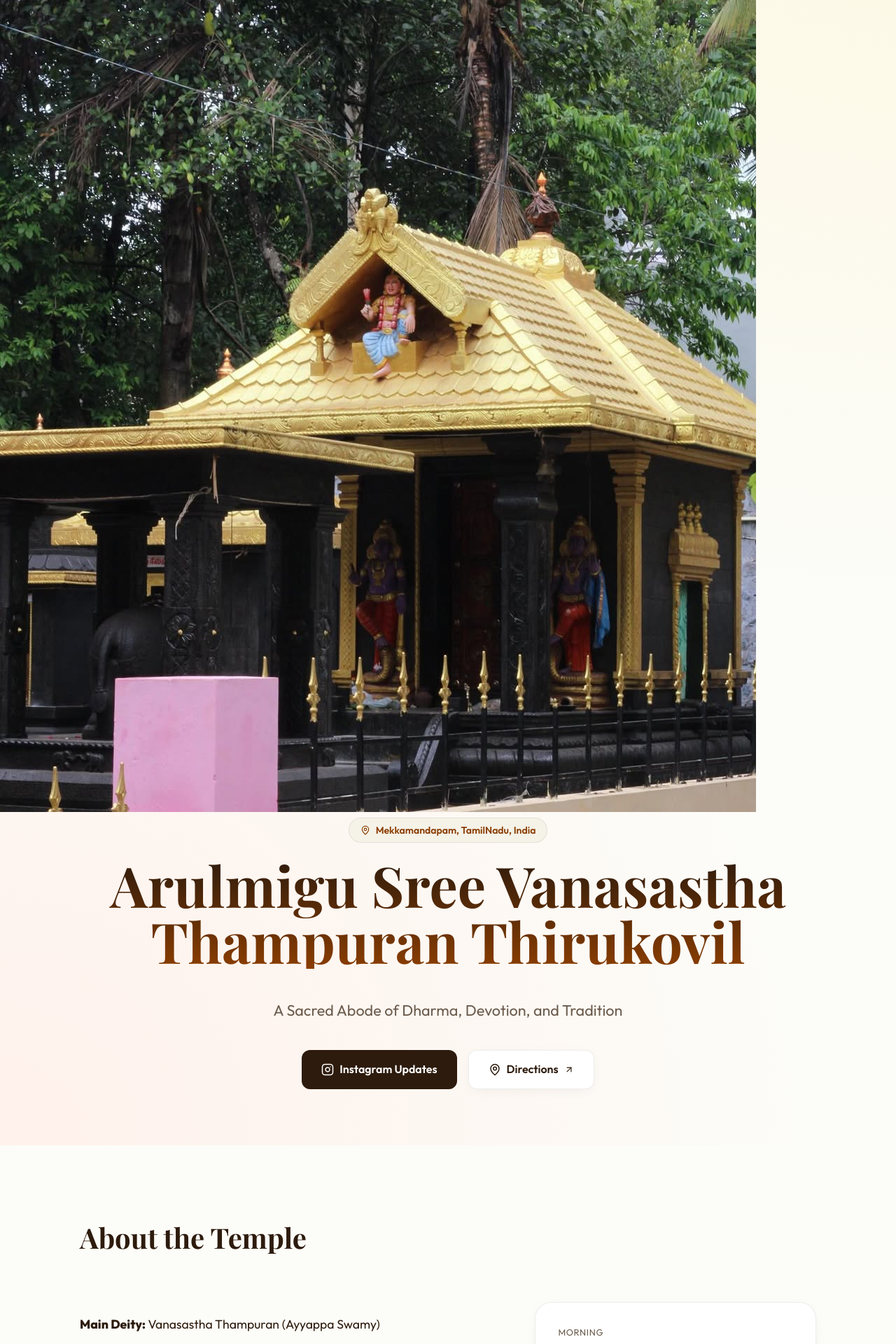
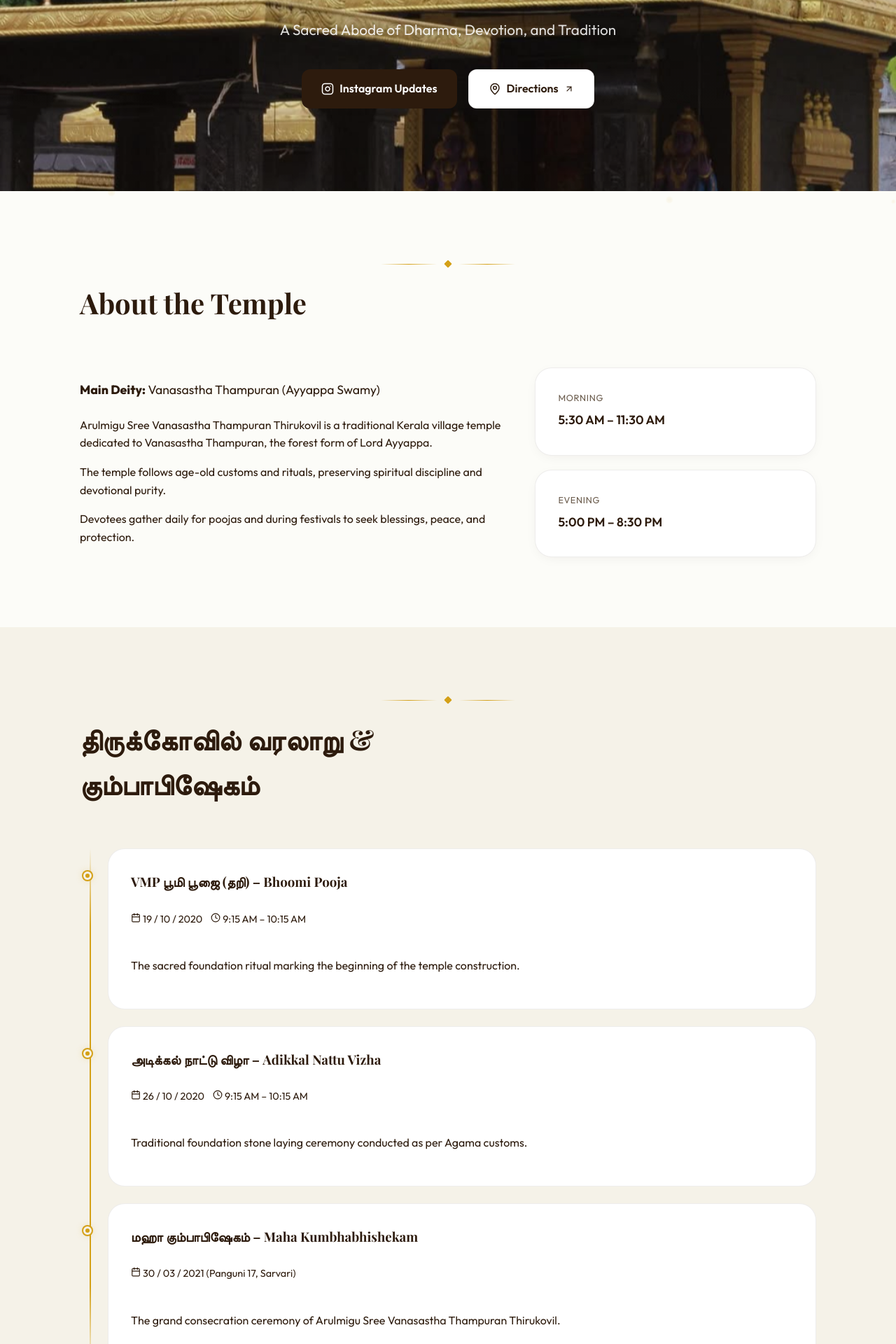
Before and after one commit to Jenish-jk/VanasathaTempleRepo, a React (Vite) app: page / in a window 1280 px wide. Shown: the part 480-2400 px from the top of the page at 70% size. Built offline with nearby package versions, Linux system fonts and the light colour scheme; a web font is replaced by a local one.

Commit message:
Refactor styles for layout and design consistency
Refactor CSS styles for improved layout and design consistency. Adjust properties for various elements including hero section, buttons, and responsive design.

```diff
--- a/src/styles.css
+++ b/src/styles.css
@@ -17,7 +17,9 @@
   --container: 1100px;
 }
 
-* { box-sizing: border-box; }
+* {
+  box-sizing: border-box;
+}
 
 html {
   scroll-behavior: smooth;
@@ -29,15 +31,23 @@ body {
   background: var(--bg);
   color: var(--ink);
   line-height: 1.6;
+  overflow-x: hidden;
 }
 
-h1, h2, h3, h4 {
+h1,
+h2,
+h3,
+h4 {
   font-family: var(--font-heading);
   font-weight: 700;
   margin: 0;
 }
 
-a { color: inherit; text-decoration: none; transition: all 0.2s; }
+a {
+  color: inherit;
+  text-decoration: none;
+  transition: all 0.2s;
+}
 
 .container {
   max-width: var(--container);
@@ -45,7 +55,9 @@ a { color: inherit; text-decoration: none; transition: all 0.2s; }
   padding: 0 24px;
 }
 
-/* Navbar */
+/* ──────────────────────────────────
+   Navbar
+   ────────────────────────────────── */
 .nav {
   position: sticky;
   top: 0;
@@ -88,49 +100,80 @@ a { color: inherit; text-decoration: none; transition: all 0.2s; }
   color: var(--brand);
 }
 
-/* Hero */
+/* ──────────────────────────────────
+   Hero with Cover Image
+   ────────────────────────────────── */
 .hero {
-  padding: 120px 0 80px;
   position: relative;
+  min-height: 85vh;
+  display: flex;
+  align-items: center;
   overflow: hidden;
-  background: radial-gradient(circle at top right, #fdf8e1, transparent 50%),
-              radial-gradient(circle at bottom left, #fff1eb, transparent 50%);
+}
+
+.heroBg {
+  position: absolute;
+  inset: -10% 0;
+  z-index: 0;
+  will-change: transform;
+}
+
+.heroBg img {
+  width: 100%;
+  height: 100%;
+  object-fit: cover;
+  object-position: center 60%;
+  image-rendering: high-quality;
+}
+
+.heroOverlay {
+  position: absolute;
+  inset: 0;
+  z-index: 1;
+  background: linear-gradient(180deg,
+      rgba(45, 27, 13, 0.05) 0%,
+      rgba(45, 27, 13, 0.25) 50%,
+      rgba(45, 27, 13, 0.55) 100%);
+  pointer-events: none;
 }
 
 .heroInner {
+  position: relative;
+  z-index: 2;
   display: flex;
   flex-direction: column;
   align-items: center;
   text-align: center;
+  padding: 160px 0 100px;
 }
 
 .heroTitle {
-  font-size: clamp(3rem, 8vw, 5rem);
-  line-height: 1;
-  margin: 20px 0;
-  background: linear-gradient(to bottom, var(--ink), var(--brand));
-  -webkit-background-clip: text;
-  -webkit-text-fill-color: transparent;
+  font-size: clamp(2.5rem, 7vw, 4.5rem);
+  line-height: 1.1;
+  margin: 24px 0;
+  color: #ffffff;
+  text-shadow: 0 2px 24px rgba(0, 0, 0, 0.5), 0 1px 4px rgba(0, 0, 0, 0.3);
+  perspective: 600px;
+}
+
+.heroWord {
+  display: inline-block;
 }
 
 .heroSub {
   max-width: 600px;
-  font-size: clamp(1.125rem, 3vw, 1.35rem);
-  color: var(--muted);
+  font-size: clamp(1.1rem, 3vw, 1.3rem);
+  color: rgba(255, 255, 255, 0.85);
   margin-bottom: 40px;
+  text-shadow: 0 1px 8px rgba(0, 0, 0, 0.2);
 }
 
-.pill {
-  display: inline-flex;
-  align-items: center;
-  gap: 8px;
-  background: var(--bg-deep);
-  border: 1px solid var(--border);
-  padding: 6px 16px;
-  border-radius: 999px;
-  font-size: 0.875rem;
-  font-weight: 600;
-  color: var(--brand);
+.hero .pill {
+  background: rgba(255, 255, 255, 0.15);
+  border: 1px solid rgba(255, 255, 255, 0.25);
+  color: #fff8e6;
+  backdrop-filter: blur(10px);
+  -webkit-backdrop-filter: blur(10px);
 }
 
 .heroActions {
@@ -138,7 +181,9 @@ a { color: inherit; text-decoration: none; transition: all 0.2s; }
   gap: 16px;
 }
 
-/* Buttons */
+/* ──────────────────────────────────
+   Buttons
+   ────────────────────────────────── */
 .btn {
   display: inline-flex;
   align-items: center;
@@ -148,7 +193,7 @@ a { color: inherit; text-decoration: none; transition: all 0.2s; }
   border-radius: 12px;
   font-weight: 600;
   cursor: pointer;
-  transition: all 0.2s cubic-bezier(0.4, 0, 0.2, 1);
+  transition: all 0.3s cubic-bezier(0.4, 0, 0.2, 1);
 }
 
 .btn.primary {
@@ -164,12 +209,42 @@ a { color: inherit; text-decoration: none; transition: all 0.2s; }
 
 .btn:hover {
   transform: translateY(-2px);
-  box-shadow: 0 10px 20px -10px rgba(0,0,0,0.2);
+  box-shadow: 0 10px 20px -10px rgba(0, 0, 0, 0.2);
 }
 
-/* Sections */
+/* ──────────────────────────────────
+   Section Dividers
+   ────────────────────────────────── */
+.sectionDivider {
+  display: flex;
+  align-items: center;
+  justify-content: center;
+  gap: 12px;
+  padding: 0 24px;
+  margin-bottom: 20px;
+}
+
+.dividerLine {
+  height: 1px;
+  width: 80px;
+  background: linear-gradient(90deg, transparent, var(--gold), transparent);
+  transform-origin: center;
+}
+
+.dividerDiamond {
+  width: 8px;
+  height: 8px;
+  background: var(--gold);
+  border-radius: 1px;
+  flex-shrink: 0;
+}
+
+/* ──────────────────────────────────
+   Sections
+   ────────────────────────────────── */
 .section {
   padding: 100px 0;
+  position: relative;
 }
 
 .sectionHead {
@@ -187,7 +262,9 @@ a { color: inherit; text-decoration: none; transition: all 0.2s; }
   font-size: 2.25rem;
 }
 
-/* Grids & Cards */
+/* ──────────────────────────────────
+   Grids & Cards
+   ────────────────────────────────── */
 .grid2 {
   display: grid;
   grid-template-columns: 1.2fr 0.8fr;
@@ -205,6 +282,17 @@ a { color: inherit; text-decoration: none; transition: all 0.2s; }
 
 .card:hover {
   border-color: var(--gold);
+}
+
+.cardAnimated {
+  transition: transform 0.4s cubic-bezier(0.25, 0.46, 0.45, 0.94),
+    box-shadow 0.4s ease,
+    border-color 0.3s ease;
+}
+
+.cardAnimated:hover {
+  transform: translateY(-6px);
+  box-shadow: 0 12px 32px -12px rgba(45, 27, 13, 0.18);
 }
 
 .cards {
@@ -226,7 +314,9 @@ a { color: inherit; text-decoration: none; transition: all 0.2s; }
   font-weight: 600;
 }
 
-/* Lists */
+/* ──────────────────────────────────
+   Lists — Pooja Schedule
+   ────────────────────────────────── */
 .list {
   display: grid;
   gap: 12px;
@@ -242,6 +332,12 @@ a { color: inherit; text-decoration: none; transition: all 0.2s; }
   background: var(--card);
   border: 1px solid var(--border);
   border-radius: 16px;
+  transition: all 0.3s ease;
+}
+
+.poojaItem:hover {
+  border-color: var(--gold);
+  box-shadow: 0 4px 24px -8px rgba(212, 160, 23, 0.15);
 }
 
 .listItem .time {
@@ -250,7 +346,66 @@ a { color: inherit; text-decoration: none; transition: all 0.2s; }
   min-width: 100px;
 }
 
-/* Events */
+/* Glow pulse on pooja times */
+.glowPulse {
+  animation: glowPulse 3s ease-in-out infinite;
+}
+
+@keyframes glowPulse {
+
+  0%,
+  100% {
+    text-shadow: 0 0 4px rgba(138, 61, 0, 0.1);
+  }
+
+  50% {
+    text-shadow: 0 0 12px rgba(138, 61, 0, 0.35), 0 0 20px rgba(212, 160, 23, 0.15);
+  }
+}
+
+/* ──────────────────────────────────
+   Timeline — History
+   ────────────────────────────────── */
+.timeline {
+  position: relative;
+  display: grid;
+  gap: 24px;
+  padding-left: 40px;
+}
+
+.timelineLine {
+  position: absolute;
+  left: 14px;
+  top: 0;
+  bottom: 0;
+  width: 2px;
+  background: linear-gradient(180deg,
+      transparent,
+      var(--gold) 15%,
+      var(--gold) 85%,
+      transparent);
+  transform-origin: top;
+}
+
+.timelineEvent {
+  position: relative;
+}
+
+.timelineDot {
+  position: absolute;
+  left: -36px;
+  top: 32px;
+  width: 12px;
+  height: 12px;
+  border-radius: 50%;
+  background: var(--gold);
+  border: 3px solid var(--bg-deep);
+  box-shadow: 0 0 0 2px var(--gold), 0 0 12px rgba(212, 160, 23, 0.3);
+}
+
+/* ──────────────────────────────────
+   Events / Festivals
+   ────────────────────────────────── */
 .events {
   display: grid;
   gap: 24px;
@@ -264,9 +419,23 @@ a { color: inherit; text-decoration: none; transition: all 0.2s; }
   display: flex;
   flex-direction: column;
   gap: 12px;
+  transition: all 0.3s ease;
 }
 
-/* Gallery */
+.festivalCard {
+  border-left: 4px solid var(--gold);
+  transition: all 0.4s cubic-bezier(0.25, 0.46, 0.45, 0.94);
+}
+
+.festivalCard:hover {
+  border-left-color: var(--brand);
+  transform: translateX(8px);
+  box-shadow: 0 8px 24px -8px rgba(45, 27, 13, 0.12);
+}
+
+/* ──────────────────────────────────
+   Gallery
+   ────────────────────────────────── */
 .gallery {
   display: grid;
   grid-template-columns: repeat(auto-fill, minmax(250px, 1fr));
@@ -278,26 +447,37 @@ a { color: inherit; text-decoration: none; transition: all 0.2s; }
   border-radius: 20px;
   overflow: hidden;
   aspect-ratio: 1;
+  box-shadow: 0 4px 16px -4px rgba(45, 27, 13, 0.1);
+  transition: box-shadow 0.4s ease;
+}
+
+.photo:hover {
+  box-shadow: 0 12px 32px -8px rgba(45, 27, 13, 0.2);
 }
 
 .photo img {
   width: 100%;
   height: 100%;
   object-fit: cover;
-  transition: transform 0.5s ease;
+  transition: transform 0.6s cubic-bezier(0.25, 0.46, 0.45, 0.94);
 }
 
 .photo:hover img {
-  transform: scale(1.05);
+  transform: scale(1.08);
 }
 
-/* Contact */
+/* ──────────────────────────────────
+   Contact
+   ────────────────────────────────── */
 .contact {
   display: grid;
   grid-template-columns: 1fr 1.2fr;
   gap: 32px;
 }
 
+/* ──────────────────────────────────
+   Footer
+   ────────────────────────────────── */
 .footer {
   padding: 60px 0;
   background: var(--bg-deep);
@@ -310,19 +490,108 @@ a { color: inherit; text-decoration: none; transition: all 0.2s; }
   align-items: center;
 }
 
-/* Responsive */
+/* ──────────────────────────────────
+   Floating Particles
+   ────────────────────────────────── */
+.floatingParticles {
+  position: fixed;
+  inset: 0;
+  z-index: 0;
+  pointer-events: none;
+  overflow: hidden;
+}
+
+.particle {
+  position: absolute;
+  bottom: -20px;
+  border-radius: 50%;
+  background: radial-gradient(circle, rgba(212, 160, 23, 0.25), rgba(212, 160, 23, 0.05));
+  animation: floatUp linear infinite;
+}
+
+@keyframes floatUp {
+  0% {
+    transform: translateY(0) translateX(0) scale(1);
+    opacity: 0;
+  }
+
+  10% {
+    opacity: 0.6;
+  }
+
+  90% {
+    opacity: 0.2;
+  }
+
+  100% {
+    transform: translateY(-110vh) translateX(40px) scale(0.4);
+    opacity: 0;
+  }
+}
+
+/* ──────────────────────────────────
+   Responsive
+   ────────────────────────────────── */
 @media (max-width: 900px) {
-  .grid2, .contact {
+
+  .grid2,
+  .contact {
     grid-template-columns: 1fr;
   }
+
   .navLinks {
     display: none;
+  }
+
+  .timeline {
+    padding-left: 32px;
+  }
+
+  .timelineDot {
+    left: -28px;
   }
 }
 
 @media (max-width: 600px) {
-  .hero { padding: 80px 0 60px; }
-  .section { padding: 60px 0; }
-  .heroActions { flex-direction: column; width: 100%; }
-  .btn { width: 100%; }
+  .hero {
+    min-height: 70vh;
+  }
+
+  .heroInner {
+    padding: 100px 0 60px;
+  }
+
+  .heroBg img {
+    object-position: center 20%;
+  }
+
+  .section {
+    padding: 60px 0;
+  }
+
+  .heroActions {
+    flex-direction: column;
+    width: 100%;
+  }
+
+  .btn {
+    width: 100%;
+  }
+
+  .heroTitle {
+    font-size: clamp(2rem, 8vw, 3rem);
+  }
+
+  .sectionHead h2 {
+    font-size: 1.8rem;
+  }
+
+  .gallery {
+    grid-template-columns: repeat(auto-fill, minmax(140px, 1fr));
+    gap: 12px;
+  }
+
+  .dividerLine {
+    width: 50px;
+  }
 }
```
